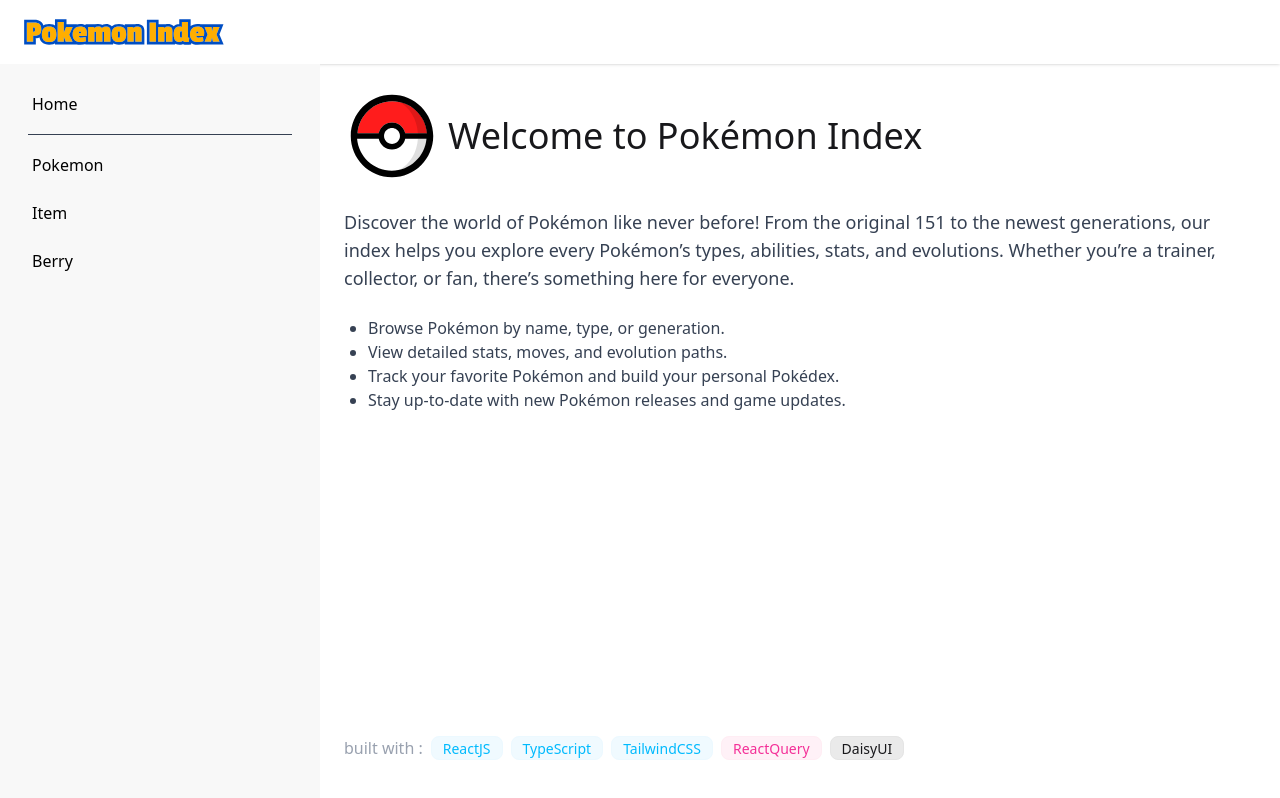
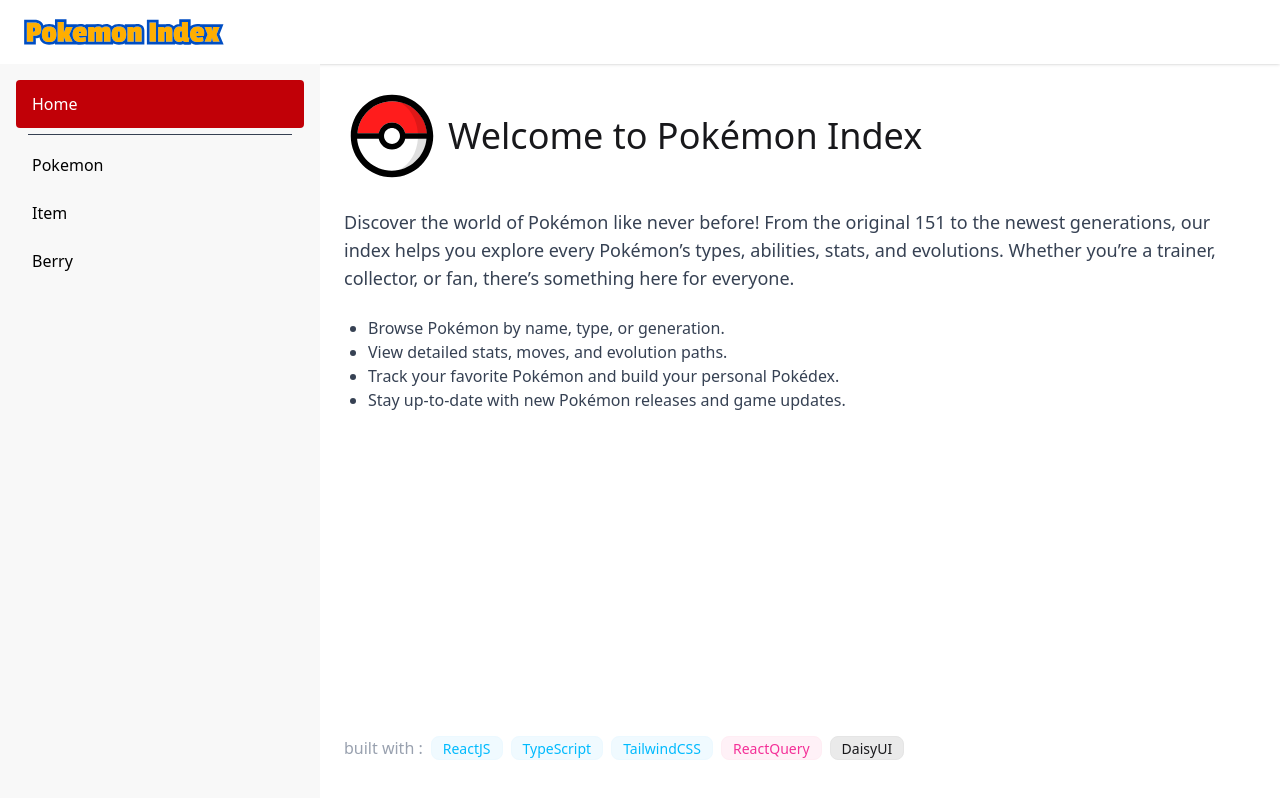
Before and after one commit to Mman7/pokemon_index, a React (Vite) app: page /home in a window 1280 px wide. Shown: the top 798 px of the page. Built offline with nearby package versions, Linux system fonts and the light colour scheme; what pokenode-ts would draw is missing.

Commit message:
added condition

```diff
--- a/src/components/Sidebar/sidebar.tsx
+++ b/src/components/Sidebar/sidebar.tsx
@@ -19,7 +19,7 @@
       <SidebarItem
         title={"Home"}
         callback={() => setSelect(null)}
-        isSelected={select === "/"}
+        isSelected={select === "/" || select === "/home"}
       />
       {dividedLine}
 
```
